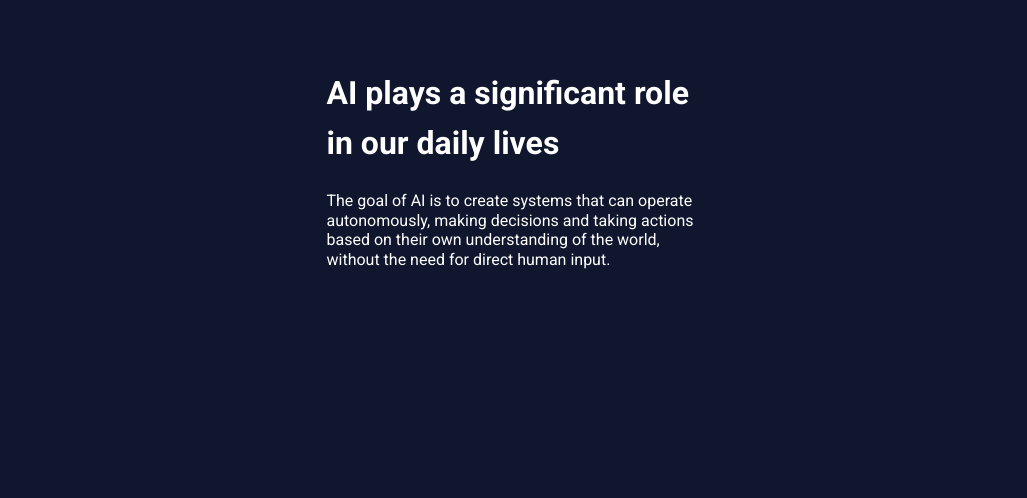
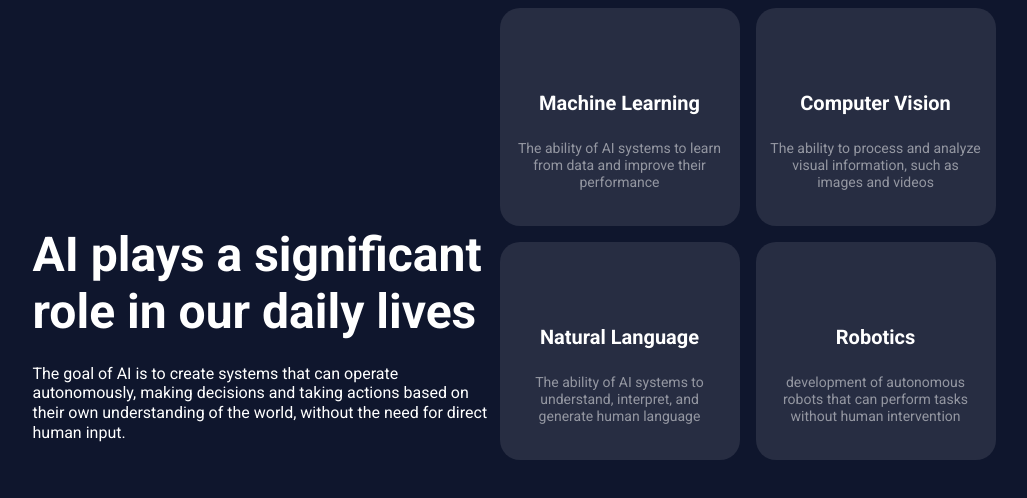
Before and after one commit to MaciejDabrowski1999/Sekcja-4-obszar, a website built with Vite: page index.html in a window 1280 px wide. Shown: the whole page, without its empty margins (126-1153 px from the left). Built offline with nearby package versions, Linux system fonts and the light colour scheme.

Commit message:
tablet version

```diff
--- a/index.html
+++ b/index.html
@@ -11,20 +11,61 @@
 
   <body>
     <div id="home-page" class="home-page">
-      <section class="home-page__container">
-        <header class="home-page__header">
-          <h1 class="home-page__title">
+      <section class="banner">
+        <header class="banner_header">
+          <h1 class="banner_title">
             AI plays a significant role in our daily lives
           </h1>
-          <p class="home-page__description">
+          <p class="banner_description">
             The goal of AI is to create systems that can operate autonomously,
             making decisions and taking actions based on their own understanding
             of the world, without the need for direct human input.
           </p>
         </header>
       </section>
+      <section class="banner-ad">
+        <div class="banner-ad_box">
+          <section class="banner-ad_title-section">
+            <div class="banner-ad_logo"></div>
+            <h2 class="banner-ad_title">Machine Learning</h2>
+          </section>
+          <p class="banner-ad_description">
+            The ability of AI systems to learn from data and improve their
+            performance
+          </p>
+        </div>
+        <div class="banner-ad_box">
+          <section class="banner-ad_title-section">
+            <div class="banner-ad_logo"></div>
+            <h2 class="banner-ad_title">Computer Vision</h2>
+          </section>
+          <p class="banner-ad_description">
+            The ability to process and analyze visual information, such as
+            images and videos
+          </p>
+        </div>
+        <div class="banner-ad_box">
+          <section class="banner-ad_title-section">
+            <div class="banner-ad_logo"></div>
+            <h2 class="banner-ad_title">Natural Language</h2>
+          </section>
+          <p class="banner-ad_description">
+            The ability of AI systems to understand, interpret, and generate
+            human language
+          </p>
+        </div>
+        <div class="banner-ad_box">
+          <section class="banner-ad_title-section">
+            <div class="banner-ad_logo"></div>
+            <h2 class="banner-ad_title">Robotics</h2>
+          </section>
+          <p class="banner-ad_description">
+            development of autonomous robots that can perform tasks without
+            human intervention
+          </p>
+        </div>
+      </section>
     </div>
-
     <script type="module" src="/src/global-scripts/main.js"></script>
     <script
       type="module"
--- a/src/pages/home-page/styles/home-page.scss
+++ b/src/pages/home-page/styles/home-page.scss
@@ -29,22 +29,137 @@ p {
 }
 .home-page{
     display: flex;
+    flex-direction: column;
+    flex-wrap: nowrap;
     justify-content: center;
     align-items: center;
-    &__container{
-        margin: 48px 0 0 0;
-        margin-left: 16px;
-        margin-right: 16px;
-        width: 375px;
+}
+.banner{
+    margin: 48px 0 0 0;
+    width: 375px;
+    height: min(220px);
+    &_header{
+        height: 80px;
+        padding: 0 16px;
+    };
+    &_title{
+        text-align: center;
+        margin: 0 auto;
+        line-height: normal;
+        font-size: 32px;
+    };
+    &_description{
+        padding: 0 16px;
+        margin: 16px 0 0 0;
+        height: 120px;
+        text-align: justify;
+    };
+};
+.banner-ad{
+    margin-bottom: 64px;
+    &_box{
+        width: 343px;
+        height: 196px;
+        margin-top: 16px;
+        border-radius: 20px;
+        background-color: var(--color-secondary2);
+    };
+    &_title-section{
+        display: flex;
+        justify-content: center;
+        align-items: center;
+        flex-direction: column;
+        margin-top: 20px;
+        height: 96px;
+    };
+    &_logo{
+        width: 56px;
+        height: 56px;
+        margin: 0 auto;
+    };
+    &_title{
+        font-size: 20px;
+        margin: 0 auto;
+    };
+    &_description{
+        opacity: 50%;
+        line-height: 1.22;
+        font-size: 14px;
+        text-align: center;
+        margin: 16px 20px 0 20px;
+    };
+}
+@media only screen and (min-width: 600px) {
+    .banner{
+        width: 496px;
+        margin-top: 247px;
+        &_header{
+            height: auto;
+            padding: 0;
+        };
+        &_title{
+            text-align: left;
+            font-size: 48px;
+        };
+        &_description{
+        padding: 0;
+        line-height: 1.24;
+        height: auto;
+        text-align: left;
+        };
+    };
+    .banner-ad{
+        display: flex;
+        flex-wrap: wrap;
+        width: 496px;
+        height: 460px;
+    &_box{
+        width: 240px;
+        height: 218px;
+        margin: 8px 8px 8px 0px;
+        border-radius: 20px;
+        background-color: var(--color-secondary2);
+    };
+    &_box:nth-child(even){
+        margin: 8px 0px 8px 8px;
     }
-    &__header{
-        height: 80px;
-    }
-    &__title{
-        font-size: 32px;
-    }
-    &__description{
-        height: 120px;
-        text-align: left;
-    }
+    &_title-section{
+        display: flex;
+        justify-content: center;
+        align-items: center;
+        flex-direction: column;
+        margin-top: 20px;
+        height: 96px;
+    };
+    &_logo{
+        width: 56px;
+        height: 56px;
+        margin: 0 auto;
+    };
+    &_title{
+        font-size: 20px;
+        margin: 0 auto;
+    };
+    &_description{
+        opacity: 50%;
+        line-height: 1.22;
+        font-size: 14px;
+        text-align: center;
+        margin: 16px 14px 0 14px;
+    };
+    };
 }
+@media only screen and (min-width: 992px) {
+    .home-page{
+        flex-direction: row;
+    };
+    .banner{
+        width: 467px;
+        height: 232px;
+        margin: 159px 0px 0px 0px;
+        &_description{
+            margin: 24px 0 0 0;
+        };
+    };
+
+}
```
